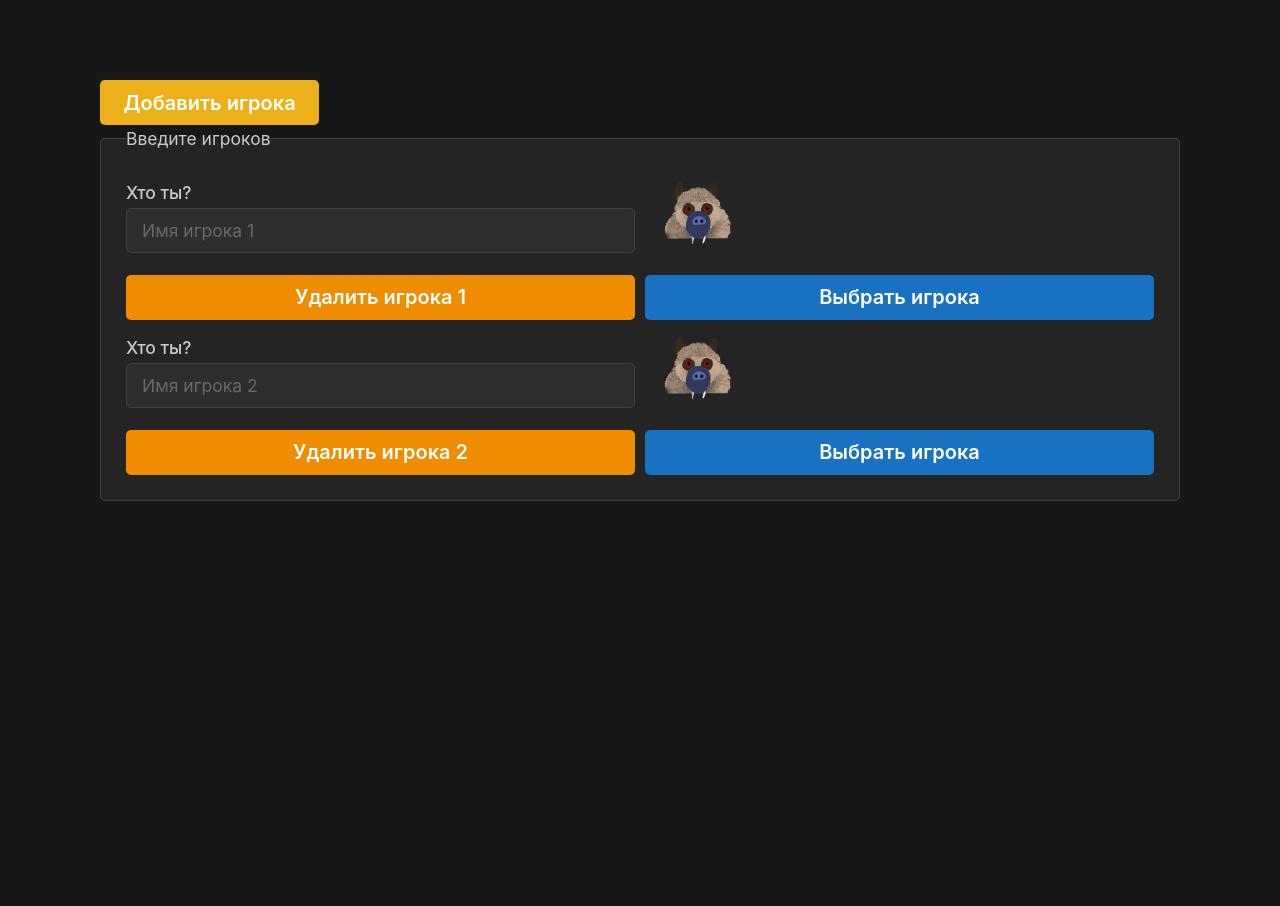
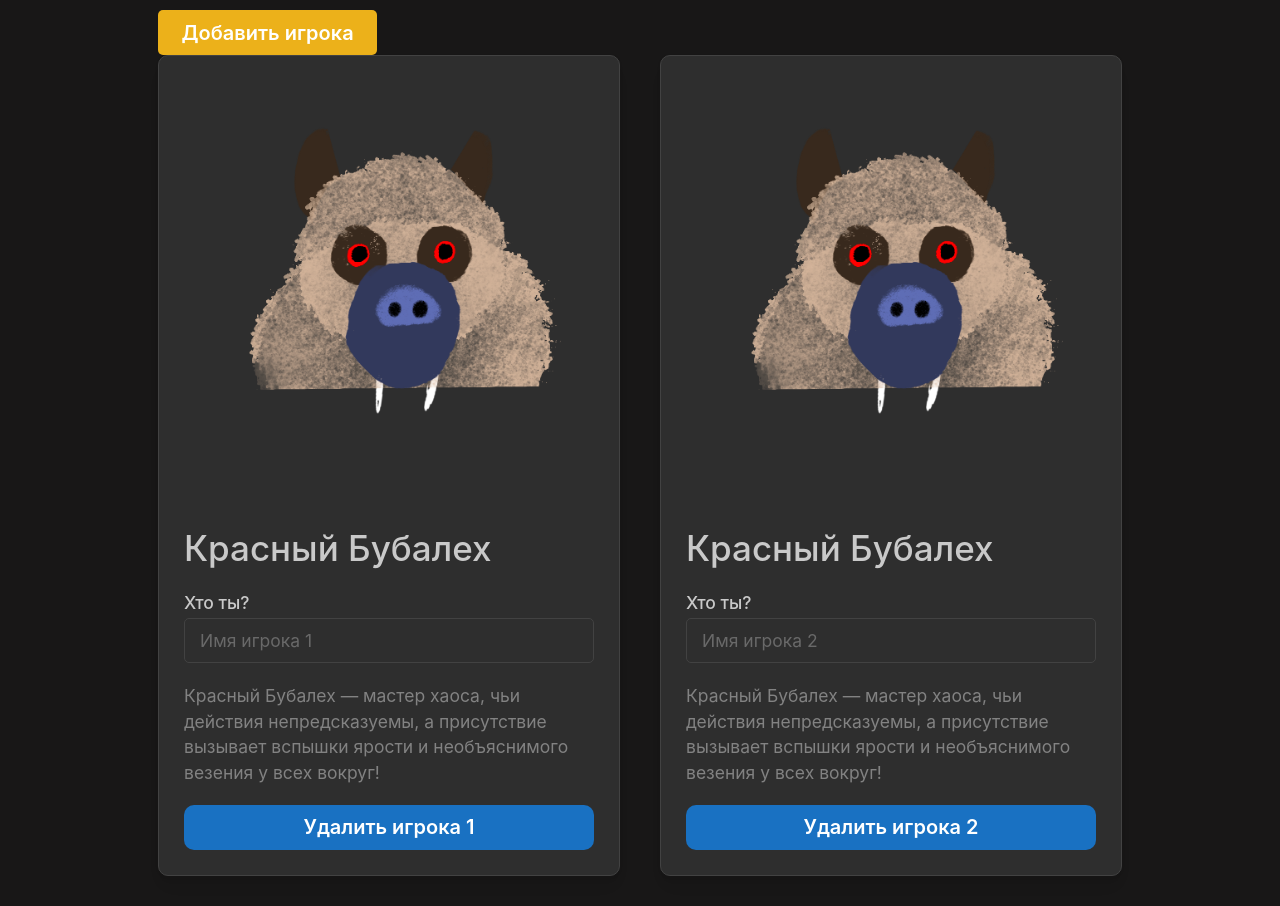
Before and after one commit to Flairs13/happyNewYear, a React (Vite) app: page / in a window 1280 px wide. Shown: the part 700-1606 px from the top of the page. Before the commit the page ends 1301 px from the top, so only its background shows below. Built offline with nearby package versions, Linux system fonts and the light colour scheme.

Commit message:
add gamers fix

```diff
--- a/src/pages/game/index.tsx
+++ b/src/pages/game/index.tsx
@@ -5,7 +5,10 @@ import lemurio from '../../assets/lemurio.png'
 import ukurish from '../../assets/ukurish.png'
 import svinkusya from '../../assets/svinkusya.png'
 import hachvin from '../../assets/hachvin.png'
-import {Fieldset, TextInput, Button, Modal} from '@mantine/core';
+import {TextInput, Button, Modal, Card, Image, Text, Group} from '@mantine/core';
+
+
+
 
 
 type Icons = 'redEye' | 'lemurio' | 'ukurish' | 'svinkusya' | 'hachvin'
@@ -16,33 +19,39 @@ type IconsData = {
     name: Icons;
     src: string;
     label: string;
+    info?: string;
   }
 }
 const IconsData1: IconsData = {
   redEye: {
     name: 'redEye',
     src: redEyePng,
-    label: 'Красный Бубалех'
+    label: 'Красный Бубалех',
+    info: 'Красный Бубалех — мастер хаоса, чьи действия непредсказуемы, а присутствие вызывает вспышки ярости и необъяснимого везения у всех вокруг!'
   },
   lemurio: {
     name: 'lemurio',
     src: lemurio,
-    label: 'Лемурио'
+    label: 'Лемурио',
+    info: 'Лемурио — загадочный странник из мира теней, который умеет исчезать в дымке, оставляя за собой шепот древних тайн и чувство, что он всегда на шаг впереди'
   },
   ukurish: {
     name: 'ukurish',
     src: ukurish,
-    label: 'Укурыш'
+    label: 'Укурыш',
+    info: 'Укурыш — беззаботный хулиган, чья голова всегда в облаках, а в кармане найдётся что-то неожиданное: от конфет до планов захвата мира.'
   },
   svinkusya: {
     name: 'svinkusya',
     src: svinkusya,
-    label: 'Свинкуся'
+    label: 'Свинкуся',
+    info: 'Свинкуся — очаровательная бунтарка, которая сочетает в себе милоту и дерзость, умея хрюкнуть так, что это становится последним словом в любом споре.'
   },
   hachvin: {
     name: 'hachvin',
     src: hachvin,
-    label: 'Хачвин'
+    label: 'Хачвин',
+    info: 'Хачвин — харизматичный гурман с душой авантюриста, который превращает любое блюдо в шедевр, а любую встречу — в незабываемое приключение.'
   },
 }
 
@@ -84,23 +93,24 @@ const RadioWrapper = styled.div`
 
     &:hover {
         ${ImgWrapper} {
-            background-color: green;
+            background-color: #4faf4f;
         }
-        ${NameGamer}{
-            color: green;
+
+        ${NameGamer} {
+            color: #4faf4f;
         }
     }
 
     &.active {
         ${ImgWrapper} {
-            background-color: green;
+            background-color: #4faf4f;
         }
-        ${NameGamer}{
-            color: green;
+
+        ${NameGamer} {
+            color: #4faf4f;
         }
     }
 `
-
 
 
 const ChouseWrapper = styled.div`
@@ -112,14 +122,9 @@ const ChouseWrapper = styled.div`
 const ModalWrapper = styled.div`
     padding: 20px;
 `
-const AvatarWrapper = styled.div`
-    width: 100px;
-    height: 100px;
-    border-radius: 50%;
-    display: flex;
-    justify-content: center;
-    align-items: center;
-`
+
+const GamerControl = styled.div``
+
 
 const GamerComponent = (p: PropsGamer) => {
   const [isOpen, setIsOpen] = React.useState(false);
@@ -128,29 +133,42 @@ const GamerComponent = (p: PropsGamer) => {
   const [name, setName] = React.useState('');
   const numberGamer = p.index + 1;
 
+  const currItem = IconsData1[gender]
+
   const onBlur = () => p.setGamer({name, gender, id})
   return (
+    <>
       <GamerWrapper>
-      <div>
+        <Card __size={"20"} shadow="sm" style={{cursor: "pointer"}} padding="lg" radius="md" withBorder>
+          <Card.Section onClick={() => setIsOpen(true)}>
+            <Image
+              src={currItem.src}
+              height={160}
+              alt="Norway"
+            />
+          </Card.Section>
+
+          <Group justify="space-between" mt="md" mb="xs">
+            <Text fz={28} fw={500}>{currItem.label}</Text>
+          </Group>
+          <GamerControl>
             <TextInput
               value={name}
               onBlur={onBlur}
               onChange={(e) => setName(e.currentTarget.value)}
               label="Хто ты?"
               placeholder={`Имя игрока ${numberGamer}`}/>
-      </div>
-      <AvatarWrapper>
-        <img src={IconsData1[gender].src} alt={gender}/>
-      </AvatarWrapper>
-      <Button
-        onClick={() => p.removeGamer(p.index)} color={"yellow"} style={{alignSelf: 'end'}}
-      >
+          </GamerControl>
+          <Text mt="md" size="sm" c="dimmed">
+            {currItem.info}
+          </Text>
+
+          <Button onClick={() => p.removeGamer(p.index)} color="blue" fullWidth mt="md" radius="md">
             Удалить игрока {numberGamer}
           </Button>
-      <Button onClick={() => setIsOpen(true)}>
-        Выбрать игрока
-      </Button>
-      <Modal size={'100%'} opened={isOpen} onClose={() => setIsOpen(false)}>
+        </Card>
+      </GamerWrapper>
+      <Modal size={'100%'} style={{opacity: '1'}} opened={isOpen} onClose={() => setIsOpen(false)}>
         <ModalWrapper>
           <ChouseWrapper>
             {Object.values(IconsData1).map(x => {
@@ -168,7 +186,7 @@ const GamerComponent = (p: PropsGamer) => {
           </ChouseWrapper>
         </ModalWrapper>
       </Modal>
-    </GamerWrapper>
+    </>
   )
 }
 // type PropsActiveGamers = {
@@ -184,7 +202,9 @@ const GamerComponent = (p: PropsGamer) => {
 
 const Container = styled.div`
     user-select: none;
-    padding: 100px;
+    padding: 30px;
+    max-width: 80vw;
+    margin: 0 auto;
 `
 const GamersContainer = styled.div`
     display: grid;
@@ -195,11 +215,17 @@ const InputsGamerWrapper = styled.div`
     max-width: 100%;
 `
 const GamerWrapper = styled.div`
+    //display: grid;
+    //grid-template-columns: 1fr 1fr;
+    //grid-gap: 10px;
+    //align-items: center;
+
+`
+const GamersFieldSetWrapper = styled.div`
     display: grid;
-    grid-template-columns: 1fr 1fr;
-    grid-gap: 10px;
-    align-items: center;
+    grid-template-columns: repeat(auto-fit, minmax(280px, 1fr));
 
+    gap: 40px;
 `
 const ActiveGamers = styled.div``
 export const Game = () => {
@@ -223,9 +249,9 @@ export const Game = () => {
       <GamersContainer>
         <InputsGamerWrapper>
           <Button color={"#ecb11a"} onClick={addGamer}>Добавить игрока</Button>
-          <Fieldset legend="Введите игроков">
+          <GamersFieldSetWrapper>
             {gamersCountArr.map((_, index) => <GamerComponent setGamer={setActiveGamer} key={index} index={index} removeGamer={removeGamer}/>)}
-          </Fieldset>
+          </GamersFieldSetWrapper>
         </InputsGamerWrapper>
       </GamersContainer>
       <ActiveGamers>
```
Lines whose indentation alone changed are shown as unchanged.
